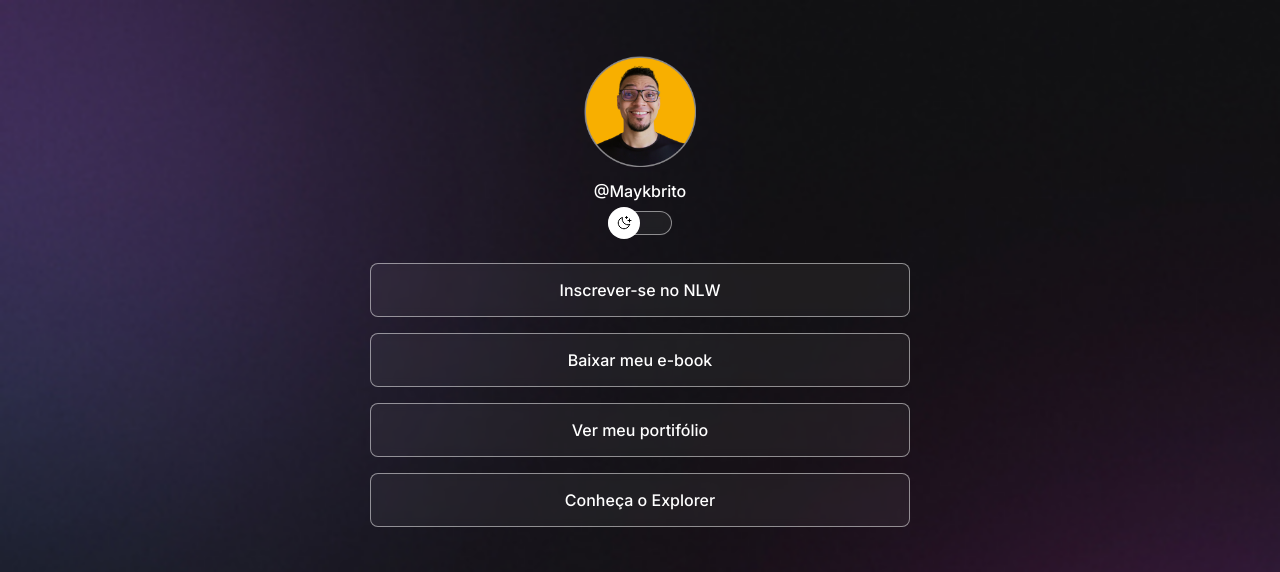
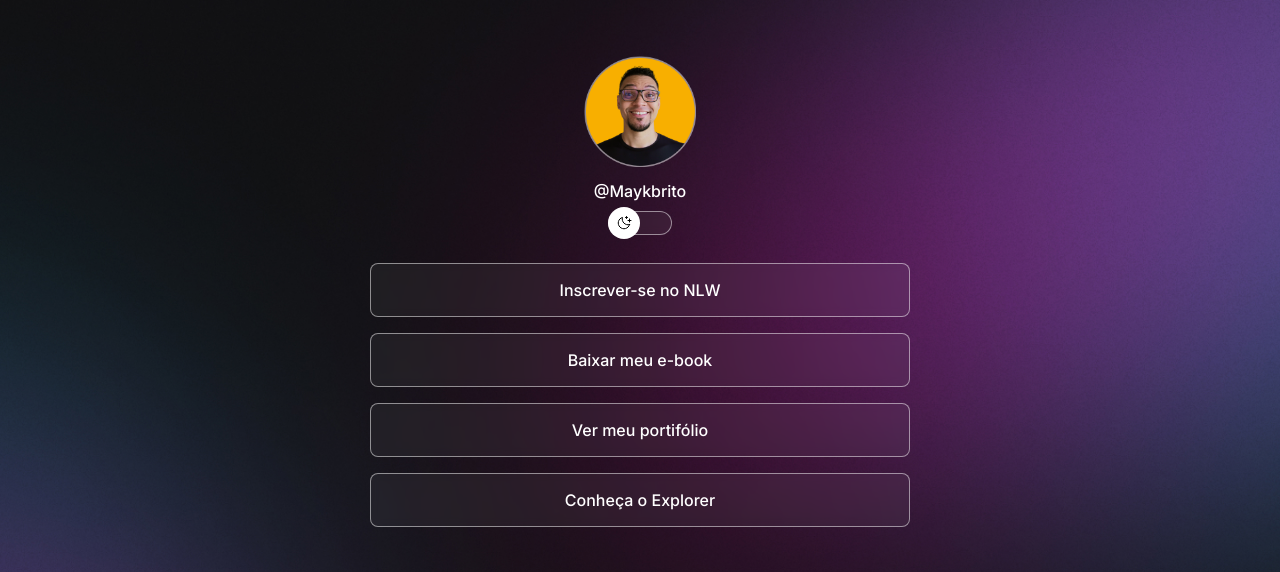
Before and after one commit to EGLthales/Practice, a plain HTML site: page index.html in a window 1280 px wide. Shown: the top 572 px of the page. Drawn offline with nearby package versions, Linux system fonts and the light colour scheme.

Commit message:
css code update

```diff
--- a/style.css
+++ b/style.css
@@ -170,11 +170,12 @@ footer{
 }
 
 /*media queries*/
-@media(min-width: 700px){
+@media (min-width: 700px) {
     :root{
-        bg-url: url(./assets/bg-desktop.jpg);
+        --bg-url: url(./assets/bg-desktop.jpg);
     }
+
     .light{
-        bg-url: url(./assets/bg-desktop-light.jpg);
+        --bg-url: url(./assets/bg-desktop-light.jpg);
     }
 }
```
